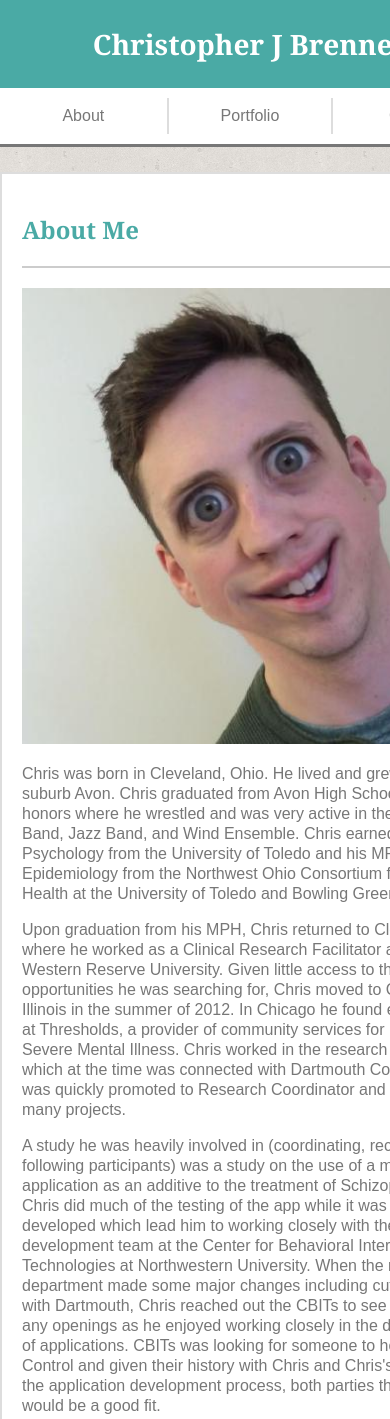
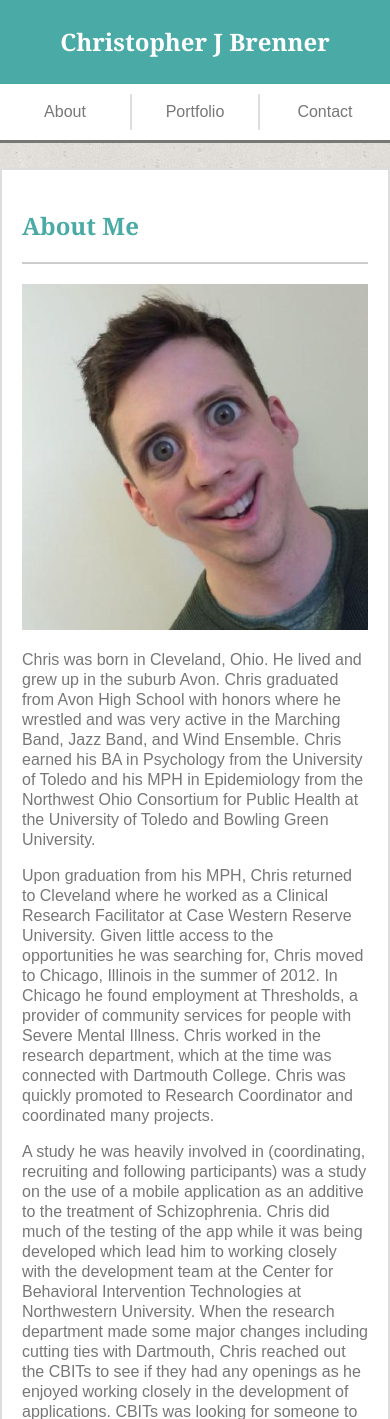
Before and after one commit to cbrenner04/Responsive-Portfolio, a PHP site: page /index.php in a window 390 px wide; the page is wider, and only the part inside the window is pictured. Shown: the top 1419 px of that part. Run offline with PHP 8.4, Linux system fonts and the light colour scheme.

Commit message:
Add viewport tags

```diff
--- a/assets/css/style.css
+++ b/assets/css/style.css
@@ -215,7 +215,7 @@ footer a {
 
 @media screen and (max-width: 640px) {
 	.container {
-		width: 500px;
+		width: 100%;
 	}
 	.main-content {
 		width: 100%;
@@ -237,4 +237,7 @@ footer a {
 		text-align: center;
 		margin-bottom: 10px;
 	}
+	h1 {
+		font-size: 1.5em;
+	}
 }
--- a/contact.html
+++ b/contact.html
@@ -3,6 +3,7 @@
 
 	<head>
 
+		<meta name="viewport" content="width=device-width, initial-scale=1.0">
 		<title>Responsive-Portfolio</title>
 		<link rel="stylesheet" type="text/css" href="assets/css/reset.css">
 		<link rel="stylesheet" type="text/css" href="assets/css/style.css">
--- a/index.html
+++ b/index.html
@@ -3,6 +3,7 @@
 
 	<head>
 
+		<meta name="viewport" content="width=device-width, initial-scale=1.0">
 		<title>Responsive-Portfolio</title>
 		<link rel="stylesheet" type="text/css" href="assets/css/reset.css">
 		<link rel="stylesheet" type="text/css" href="assets/css/style.css">
--- a/portfolio.html
+++ b/portfolio.html
@@ -3,6 +3,7 @@
 
 	<head>
 
+		<meta name="viewport" content="width=device-width, initial-scale=1.0">
 		<title>Responsive-Portfolio</title>
 		<link rel="stylesheet" type="text/css" href="assets/css/reset.css">
 		<link rel="stylesheet" type="text/css" href="assets/css/style.css">
```
